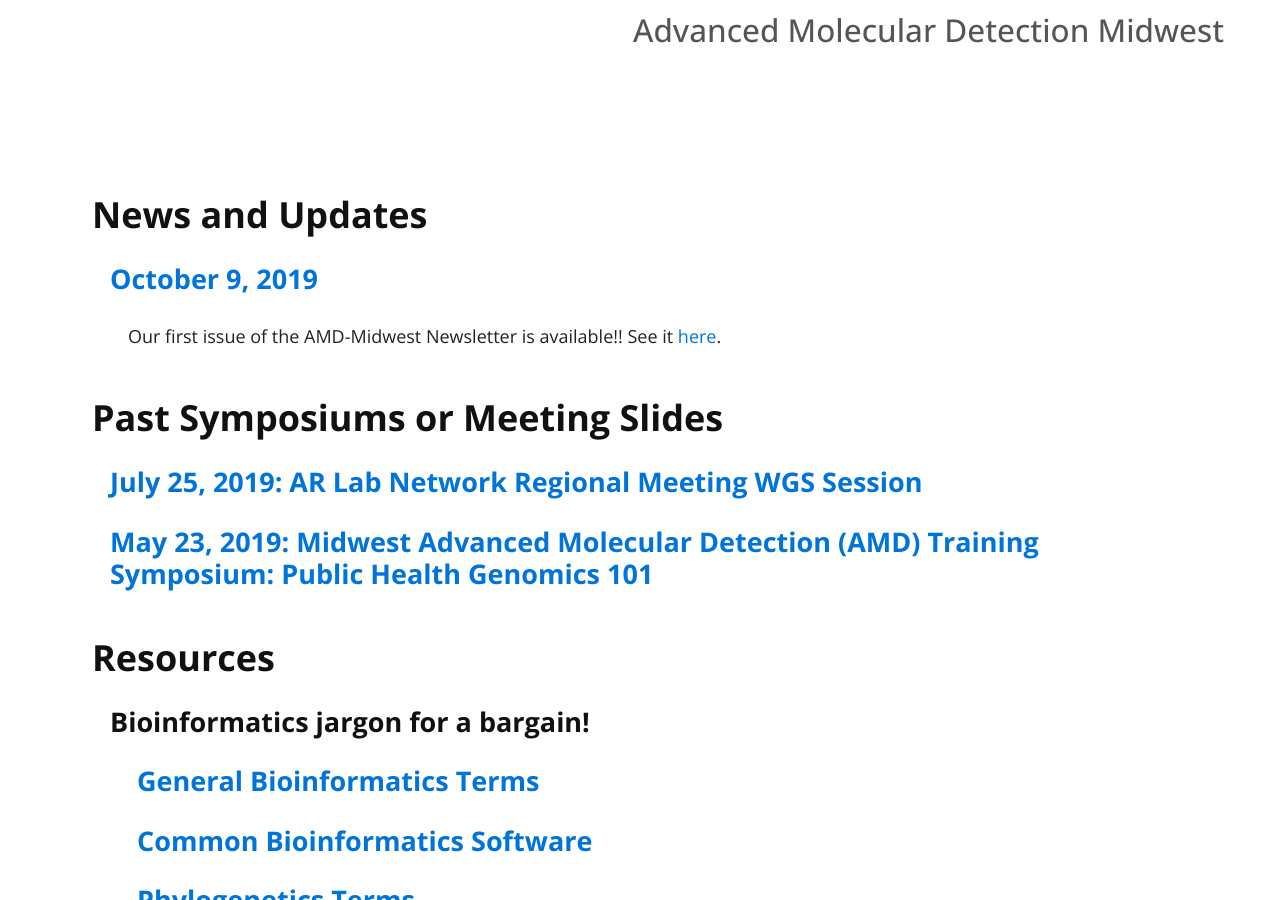
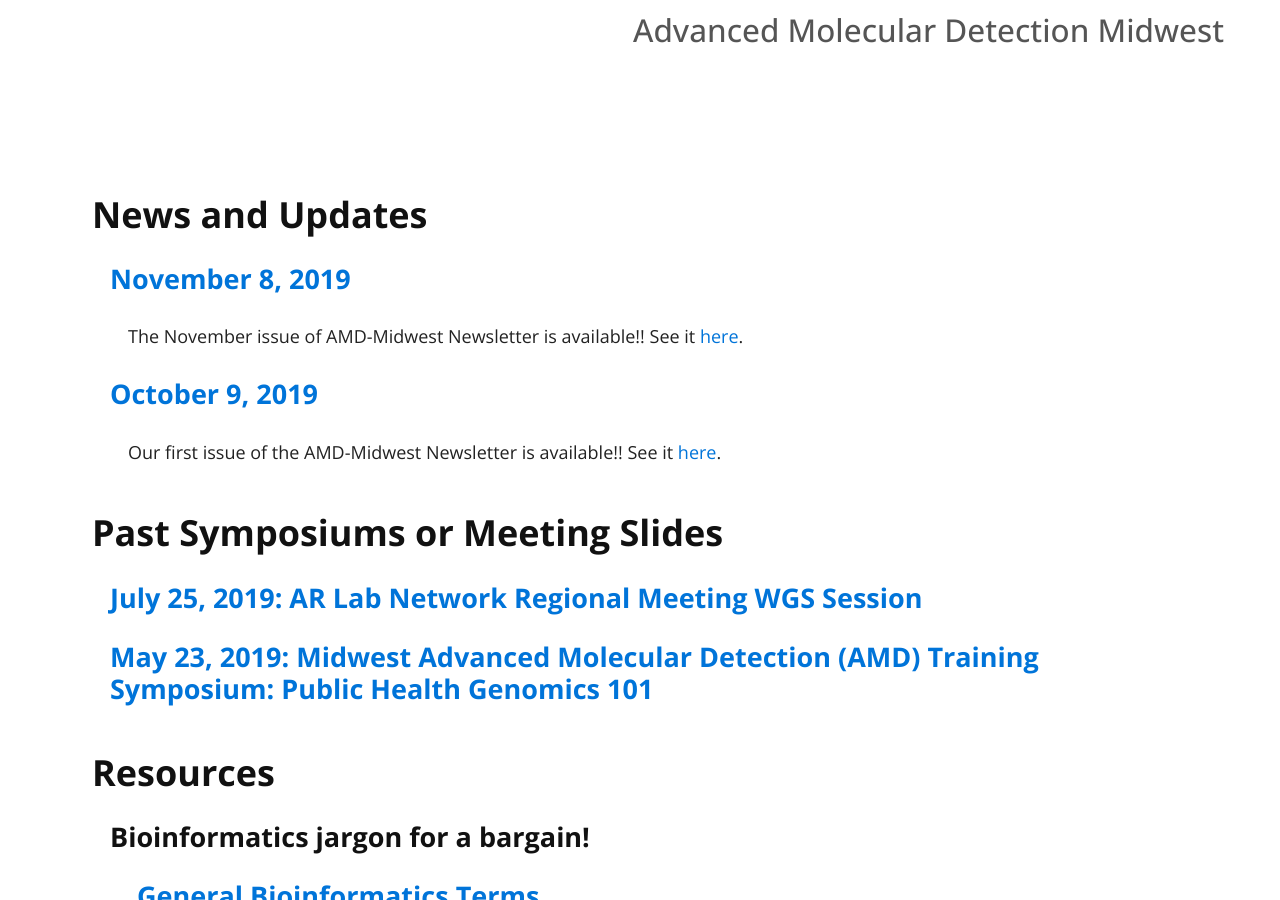
Before and after one commit to StaPH-B/midwest-region, a Jekyll site: the page built from index.md, in a window 1280 px wide and 900 px high, scrolled down 380 px. Built offline with Jekyll 4.4.1, drawn with Linux system fonts in a browser that asks for light colours; nearby versions of some CDN libraries; our own code applies the rules of GitHub Pages for plain Markdown files.

Commit message:
added november newsletter

```diff
--- a/index.md
+++ b/index.md
@@ -6,6 +6,8 @@ layout: default
 
 
 ### News and Updates
+#### [November 8, 2019](#news-and-updates)
+The November issue of AMD-Midwest Newsletter is available!! See it [here](https://staph-b.github.io/midwest-region/newsletters/2019-11_newsletter.pdf).
 #### [October 9, 2019](#news-and-updates)
 Our first issue of the AMD-Midwest Newsletter is available!! See it [here](https://staph-b.github.io/midwest-region/newsletters/2019-10_newsletter.pdf).
 
```
Also changed, not shown: newsletters.md (+1 -0 lines), 1 other file.
